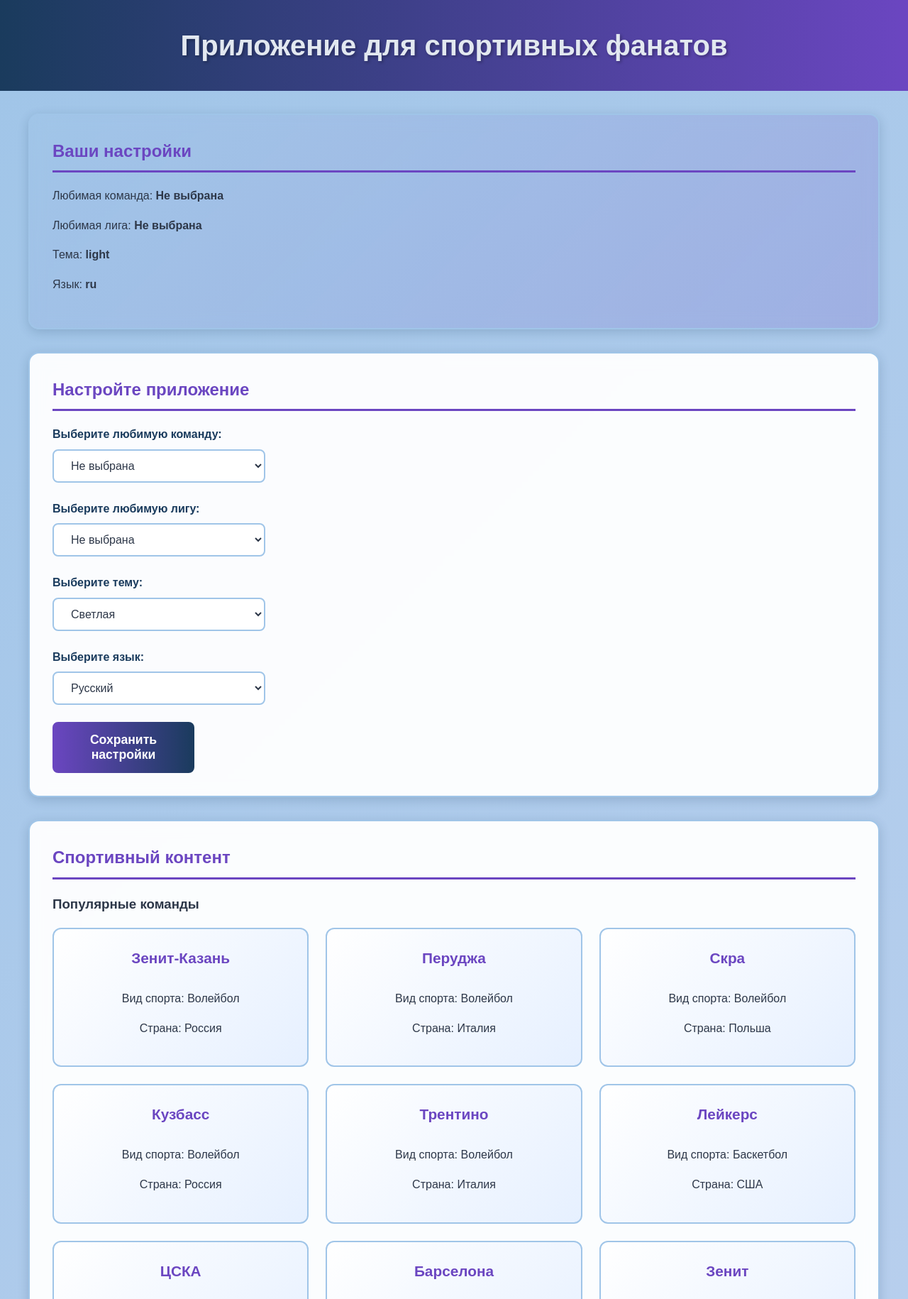
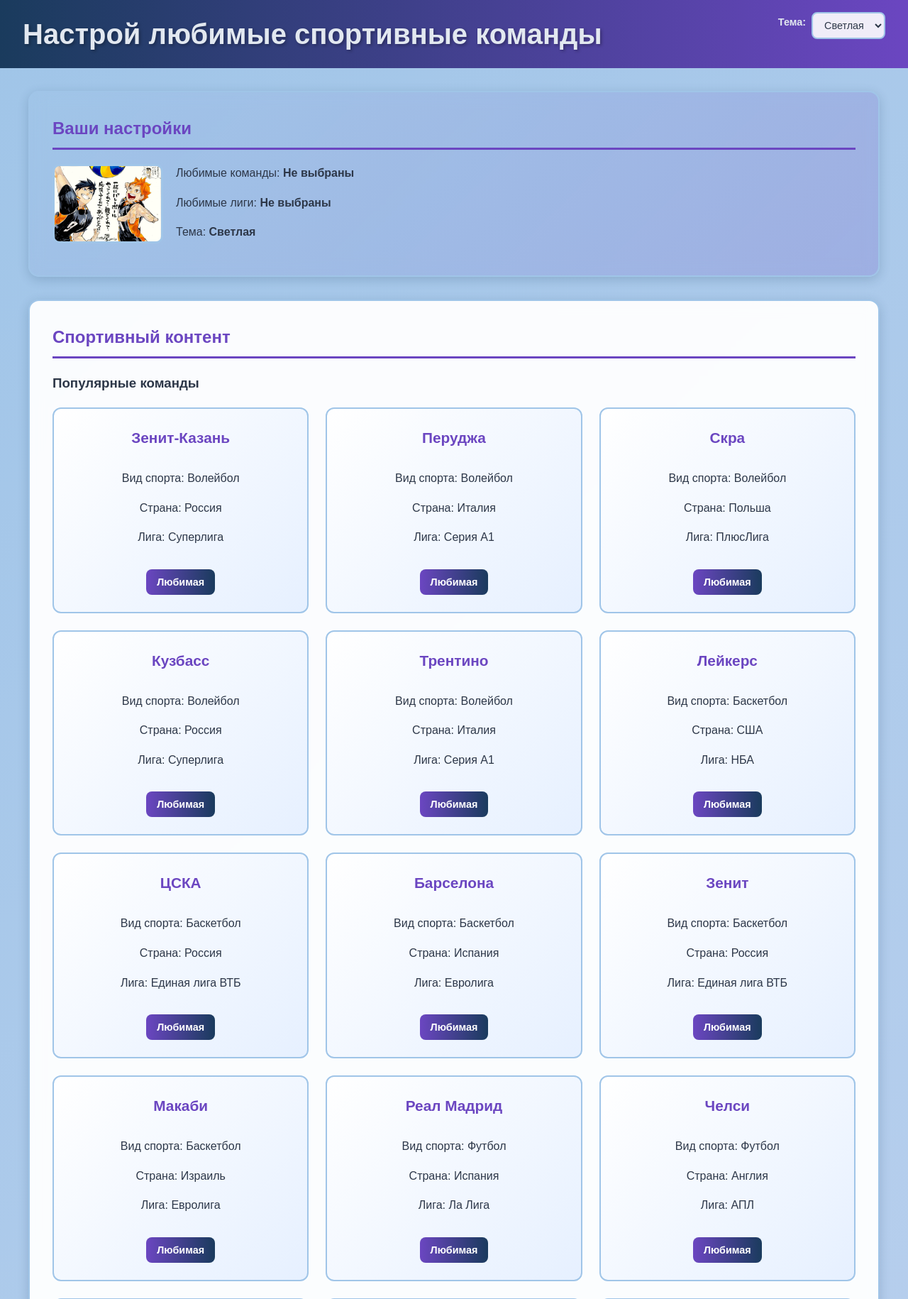
Before and after one commit to ZEDDTAY8/laba2, a Django app: page / in a window 1280 px wide. Shown: the top 1830 px of the page at 71% size. Run offline with Django 5.2, Linux system fonts and the light colour scheme.

Commit message:
ура побед, все работаета

```diff
--- a/sports_app/static/sports_app/style.css
+++ b/sports_app/static/sports_app/style.css
@@ -24,8 +24,7 @@ body.light {
     color: var(--text-dark);
 }
 
-body.light header,
-body.light footer {
+body.light header {
     background: linear-gradient(90deg, var(--primary-blue) 0%, var(--accent-purple) 100%);
     color: var(--text-light);
 }
@@ -64,9 +62,12 @@ body.dark .team-card {
     border: 2px solid var(--secondary-blue);
 }
 
-/* Шапка и подвал */
-header, footer {
-    padding: 2rem 1rem;
+/* Шапка */
+header {
+    display: flex;
+    justify-content: space-between;
+    align-items: center;
+    padding: 1rem 2rem;
     text-align: center;
 }
 
@@ -74,6 +75,39 @@ header h1 {
     margin: 0;
     font-size: 2.5rem;
     text-shadow: 2px 2px 4px rgba(0, 0, 0, 0.3);
+}
+
+.header-settings {
+    display: flex;
+    gap: 0.5rem;
+    align-items: center;
+}
+
+.header-settings .form-group {
+    display: flex;
+    align-items: center;
+    gap: 0.5rem;
+}
+
+.header-settings label {
+    font-size: 0.9rem;
+    font-weight: bold;
+    color: var(--text-light);
+}
+
+.header-settings select {
+    padding: 8px 12px;
+    border-radius: 8px;
+    border: 2px solid var(--light-blue);
+    background: rgba(255, 255, 255, 0.9);
+    color: var(--text-dark);
+    font-size: 0.9rem;
+}
+
+body.dark .header-settings select {
+    background: var(--dark-blue);
+    color: var(--text-light);
+    border-color: var(--secondary-blue);
 }
 
 /* Основное содержимое */
@@ -119,8 +153,6 @@ select, button {
     border-radius: 8px;
     border: 2px solid var(--light-blue);
     font-size: 1rem;
-    width: 100%;
-    max-width: 300px;
 }
 
 select {
@@ -143,10 +175,58 @@ button {
     font-size: 1.1rem;
     font-weight: bold;
     transition: transform 0.2s ease;
-    max-width: 200px;
 }
 
 button:hover {
+    transform: translateY(-2px);
+    box-shadow: 0 5px 15px rgba(107, 70, 193, 0.4);
+}
+
+.image-gallery {
+    display: flex;
+    flex-wrap: wrap;
+    gap: 1rem;
+    justify-content: center;
+    margin-top: 1rem;
+}
+
+.image-gallery img {
+    width: 100%;
+    max-width: 300px;
+    height: 200px;
+    object-fit: cover;
+    border-radius: 10px;
+    border: 3px solid var(--light-blue);
+    transition: transform 0.3s ease;
+}
+
+body.dark .image-gallery img {
+    border-color: var(--secondary-blue);
+}
+
+.image-gallery img:hover {
+    transform: scale(1.05);
+}
+
+/* Кнопка "Любимая" */
+.favorite-btn {
+    background: linear-gradient(90deg, var(--accent-purple) 0%, var(--primary-blue) 100%);
+    color: white;
+    border: none;
+    padding: 10px 15px;
+    border-radius: 8px;
+    cursor: pointer;
+    font-size: 0.9rem;
+    font-weight: bold;
+    transition: transform 0.2s ease;
+    margin-top: 1rem;
+}
+
+.favorite-btn.active {
+    background: linear-gradient(90deg, #dc3545 0%, #a71d2a 100%);
+}
+
+.favorite-btn:hover {
     transform: translateY(-2px);
     box-shadow: 0 5px 15px rgba(107, 70, 193, 0.4);
 }
@@ -245,3 +321,28 @@ section {
 .team-card {
     animation: fadeIn 0.8s ease-out;
 }
+
+.settings-image {
+    float: left;
+    margin-right: 1.5rem;
+    max-width: 150px;
+}
+
+.settings-image img {
+    width: 100%;
+    height: auto;
+    border-radius: 10px;
+    border: 3px solid var(--light-blue);
+}
+
+body.dark .settings-image img {
+    border-color: var(--secondary-blue);
+}
+
+@media (max-width: 768px) {
+    .settings-image {
+        float: none;
+        margin: 0 auto 1rem;
+        max-width: 200px;
+    }
+}
--- a/sports_app/templates/sports_app/index.html
+++ b/sports_app/templates/sports_app/index.html
@@ -1,69 +1,38 @@
+{% load static %}
 <!DOCTYPE html>
-<html lang="ru">
+<html lang="en">
 <head>
     <meta charset="UTF-8">
     <meta name="viewport" content="width=device-width, initial-scale=1.0">
-    <title>Спортивное приложение для фанатов</title>
-    {% load static %}
+    <title>Sports Fan App</title>
     <link rel="stylesheet" href="{% static 'sports_app/style.css' %}">
 </head>
-
 <body class="{{ theme }}">
     <header>
-        <h1>Приложение для спортивных фанатов</h1>
+        <h1>Настрой любимые спортивные команды</h1>
+        <div class="header-settings">
+            <form method="post" action="{% url 'sports_app:save_settings' %}">
+                {% csrf_token %}
+                <div class="form-group">
+                    <label for="theme">Тема:</label>
+                    <select name="theme" id="theme" onchange="this.form.submit()">
+                        <option value="light" {% if theme == 'light' %}selected{% endif %}>Светлая</option>
+                        <option value="dark" {% if theme == 'dark' %}selected{% endif %}>Тёмная</option>
+                    </select>
+                </div>
+            </form>
+        </div>
     </header>
 
     <main>
         <section class="user-settings">
             <h2>Ваши настройки</h2>
-            <p>Любимая команда: <strong>{{ favorite_team }}</strong></p>
-            <p>Любимая лига: <strong>{{ favorite_league }}</strong></p>
-            <p>Тема: <strong>{{ theme }}</strong></p>
-            <p>Язык: <strong>{{ language }}</strong></p>
-        </section>
-
-        <section class="settings-form">
-            <h2>Настройте приложение</h2>
-            <form method="post" action="{% url 'sports_app:save_settings' %}">
-                {% csrf_token %}
-                <div class="form-group">
-                    <label for="favorite_team">Выберите любимую команду:</label>
-                    <select name="favorite_team" id="favorite_team">
-                        <option value="Не выбрана">Не выбрана</option>
-                        {% for team in teams %}
-                        <option value="{{ team.name }}">{{ team.name }} ({{ team.sport }})</option>
-                        {% endfor %}
-                    </select>
-                </div>
-
-                <div class="form-group">
-                    <label for="favorite_league">Выберите любимую лигу:</label>
-                    <select name="favorite_league" id="favorite_league">
-                        <option value="Не выбрана">Не выбрана</option>
-                        {% for league in leagues %}
-                        <option value="{{ league.name }}">{{ league.name }} ({{ league.sport }})</option>
-                        {% endfor %}
-                    </select>
-                </div>
-
-                <div class="form-group">
-                    <label for="theme">Выберите тему:</label>
-                    <select name="theme" id="theme">
-                        <option value="light">Светлая</option>
-                        <option value="dark">Темная</option>
-                    </select>
-                </div>
-
-                <div class="form-group">
-                    <label for="language">Выберите язык:</label>
-                    <select name="language" id="language">
-                        <option value="ru">Русский</option>
-                        <option value="en">English</option>
-                    </select>
-                </div>
-
-                <button type="submit">Сохранить настройки</button>
-            </form>
+            <div class="settings-image">
+                <img src="{% static 'sports_app/images/HY.jpg' %}" alt="Настройки">
+            </div>
+            <p>Любимые команды: <strong>{% if favorite_teams %}{{ favorite_teams|join:", " }}{% else %}Не выбраны{% endif %}</strong></p>
+            <p>Любимые лиги: <strong>{% if favorite_leagues %}{{ favorite_leagues|join:", " }}{% else %}Не выбраны{% endif %}</strong></p>
+            <p>Тема: <strong>{{ theme_display }}</strong></p>
         </section>
 
         <section class="content">
@@ -76,6 +45,14 @@
                         <h4>{{ team.name }}</h4>
                         <p>Вид спорта: {{ team.sport }}</p>
                         <p>Страна: {{ team.country }}</p>
+                        <p>Лига: {{ team.league }}</p>
+                        <form method="post" action="{% url 'sports_app:toggle_favorite_team' %}">
+                            {% csrf_token %}
+                            <input type="hidden" name="team_name" value="{{ team.name }}">
+                            <button type="submit" class="favorite-btn {% if team.name in favorite_teams %}active{% endif %}">
+                                {% if team.name in favorite_teams %}Убрать из любимых{% else %}Любимая{% endif %}
+                            </button>
+                        </form>
                     </div>
                     {% endfor %}
                 </div>
@@ -85,20 +62,24 @@
                 <h3>Популярные лиги</h3>
                 <ul>
                     {% for league in leagues %}
-                    <li>{{ league.name }} - {{ league.sport }}</li>
+                    <li>
+                        {{ league.name }} - {{ league.sport }}
+                        <form method="post" action="{% url 'sports_app:toggle_favorite_league' %}" style="display:inline;">
+                            {% csrf_token %}
+                            <input type="hidden" name="league_name" value="{{ league.name }}">
+                            <button type="submit" class="favorite-btn {% if league.name in favorite_leagues %}active{% endif %}">
+                                {% if league.name in favorite_leagues %}Убрать из любимых{% else %}Любимая{% endif %}
+                            </button>
+                        </form>
+                    </li>
                     {% endfor %}
                 </ul>
             </div>
 
-            <div class="sports-images">
-                <h3>Спортивные изображения</h3>
-                <div class="image-gallery">
-                    <img src="{% static 'sports_app/images/BL.jpg' %}" alt="Спорт 1">
-                    <img src="{% static 'sports_app/images/HY.jpg' %}" alt="Спорт 2">
-                </div>
+            <div class="image-gallery">
+                <img src="{% static 'sports_app/images/BL.jpg' %}" alt="Команда 1">
             </div>
         </section>
     </main>
-
 </body>
 </html>
--- a/sports_app/urls.py
+++ b/sports_app/urls.py
@@ -6,4 +6,6 @@ app_name = 'sports_app'
 urlpatterns = [
     path('', views.index, name='index'),
     path('save-settings/', views.save_settings, name='save_settings'),
+    path('toggle-favorite-team/', views.toggle_favorite_team, name='toggle_favorite_team'),
+    path('toggle-favorite-league/', views.toggle_favorite_league, name='toggle_favorite_league'),
 ]
--- a/sports_app/views.py
+++ b/sports_app/views.py
@@ -1,30 +1,25 @@
 from django.shortcuts import render, redirect
 from django.http import HttpResponse
+from urllib.parse import quote, unquote
+import json
 
 # Данные о командах
 TEAMS = [
-    # Волейбол
     {'id': 1, 'name': 'Зенит-Казань', 'sport': 'Волейбол', 'country': 'Россия', 'league': 'Суперлига'},
     {'id': 2, 'name': 'Перуджа', 'sport': 'Волейбол', 'country': 'Италия', 'league': 'Серия А1'},
     {'id': 3, 'name': 'Скра', 'sport': 'Волейбол', 'country': 'Польша', 'league': 'ПлюсЛига'},
     {'id': 4, 'name': 'Кузбасс', 'sport': 'Волейбол', 'country': 'Россия', 'league': 'Суперлига'},
     {'id': 5, 'name': 'Трентино', 'sport': 'Волейбол', 'country': 'Италия', 'league': 'Серия А1'},
-
-    # Баскетбол
     {'id': 6, 'name': 'Лейкерс', 'sport': 'Баскетбол', 'country': 'США', 'league': 'НБА'},
     {'id': 7, 'name': 'ЦСКА', 'sport': 'Баскетбол', 'country': 'Россия', 'league': 'Единая лига ВТБ'},
     {'id': 8, 'name': 'Барселона', 'sport': 'Баскетбол', 'country': 'Испания', 'league': 'Евролига'},
     {'id': 9, 'name': 'Зенит', 'sport': 'Баскетбол', 'country': 'Россия', 'league': 'Единая лига ВТБ'},
     {'id': 10, 'name': 'Макаби', 'sport': 'Баскетбол', 'country': 'Израиль', 'league': 'Евролига'},
-
-    # Футбол
     {'id': 11, 'name': 'Реал Мадрид', 'sport': 'Футбол', 'country': 'Испания', 'league': 'Ла Лига'},
     {'id': 12, 'name': 'Челси', 'sport': 'Футбол', 'country': 'Англия', 'league': 'АПЛ'},
     {'id': 13, 'name': 'Бавария', 'sport': 'Футбол', 'country': 'Германия', 'league': 'Бундеслига'},
     {'id': 14, 'name': 'Зенит', 'sport': 'Футбол', 'country': 'Россия', 'league': 'РПЛ'},
     {'id': 15, 'name': 'ПСЖ', 'sport': 'Футбол', 'country': 'Франция', 'league': 'Лига 1'},
-
-    # Фикшн
     {'id': 16, 'name': 'Старшая Карасуно', 'sport': 'Волейбол', 'country': 'Япония', 'league': 'Фикшн'},
     {'id': 17, 'name': 'Старшая Некома', 'sport': 'Волейбол', 'country': 'Япония', 'league': 'Фикшн'},
     {'id': 18, 'name': 'Старшая Инаризаки', 'sport': 'Волейбол', 'country': 'Япония', 'league': 'Фикшн'},
@@ -46,23 +41,25 @@ LEAGUES = [
     {'id': 9, 'name': 'Бундеслига', 'sport': 'Футбол'},
     {'id': 10, 'name': 'РПЛ', 'sport': 'Футбол'},
     {'id': 11, 'name': 'Лига 1', 'sport': 'Футбол'},
-    {'id': 12, 'name': 'Фикшн', 'sport': 'Разный'},
+    {'id': 12, 'name': 'Фикшн', 'sport': 'Разный'}
 ]
 
 def index(request):
-    # Получаем настройки из cookies
-    favorite_team = request.COOKIES.get('favorite_team', 'Не выбрана')
-    favorite_league = request.COOKIES.get('favorite_league', 'Не выбрана')
+    # Декодируем списки любимых команд и лиг из cookies
+    favorite_teams = json.loads(unquote(request.COOKIES.get('favorite_teams', '[]')))
+    favorite_leagues = json.loads(unquote(request.COOKIES.get('favorite_leagues', '[]')))
     theme = request.COOKIES.get('theme', 'light')
-    language = request.COOKIES.get('language', 'ru')
+
+    # Отображаемые названия для темы и языка
+    theme_display = 'Светлая' if theme == 'light' else 'Тёмная'
 
     context = {
         'teams': TEAMS,
         'leagues': LEAGUES,
-        'favorite_team': favorite_team,
-        'favorite_league': favorite_league,
+        'favorite_teams': favorite_teams,
+        'favorite_leagues': favorite_leagues,
         'theme': theme,
-        'language': language,
+        'theme_display': theme_display,
     }
     return render(request, 'sports_app/index.html', context)
 
@@ -70,12 +67,39 @@ def save_settings(request):
     if request.method == 'POST':
         response = redirect('sports_app:index')
 
-        # Сохраняем настройки в cookies
-        response.set_cookie('favorite_team', request.POST.get('favorite_team'), max_age=365*24*60*60)
-        response.set_cookie('favorite_league', request.POST.get('favorite_league'), max_age=365*24*60*60)
-        response.set_cookie('theme', request.POST.get('theme'), max_age=365*24*60*60)
-        response.set_cookie('language', request.POST.get('language'), max_age=365*24*60*60)
+        # Сохраняем тему и язык
+        theme = request.POST.get('theme', 'light')
+        response.set_cookie('theme', theme, max_age=365*24*60*60)
 
         return response
+    return redirect('sports_app:index')
 
-# Create your views here.
+def toggle_favorite_team(request):
+    if request.method == 'POST':
+        team_name = request.POST.get('team_name')
+        favorite_teams = json.loads(unquote(request.COOKIES.get('favorite_teams', '[]')))
+
+        if team_name in favorite_teams:
+            favorite_teams.remove(team_name)
+        else:
+            favorite_teams.append(team_name)
+
+        response = redirect('sports_app:index')
+        response.set_cookie('favorite_teams', quote(json.dumps(favorite_teams)), max_age=365*24*60*60)
+        return response
+    return redirect('sports_app:index')
+
+def toggle_favorite_league(request):
+    if request.method == 'POST':
+        league_name = request.POST.get('league_name')
+        favorite_leagues = json.loads(unquote(request.COOKIES.get('favorite_leagues', '[]')))
+
+        if league_name in favorite_leagues:
+            favorite_leagues.remove(league_name)
+        else:
+            favorite_leagues.append(league_name)
+
+        response = redirect('sports_app:index')
+        response.set_cookie('favorite_leagues', quote(json.dumps(favorite_leagues)), max_age=365*24*60*60)
+        return response
+    return redirect('sports_app:index')
```
Also changed, not shown: other parts of sports_app/static/sports_app/style.css (+20 -25 lines), sports_app/middleware.py (added, +14 -0 lines), sports_project/settings.py (+15 -5 lines).
